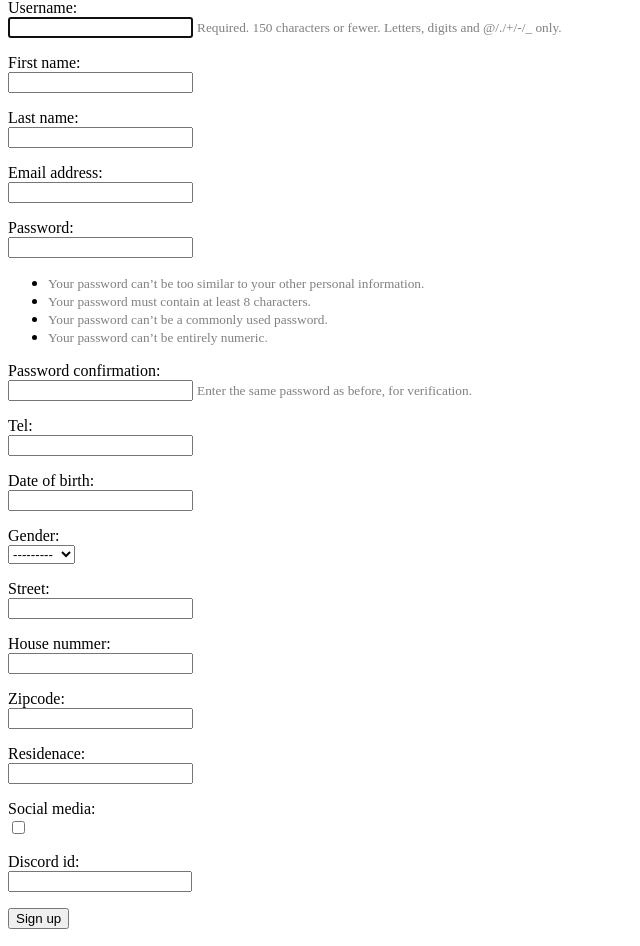
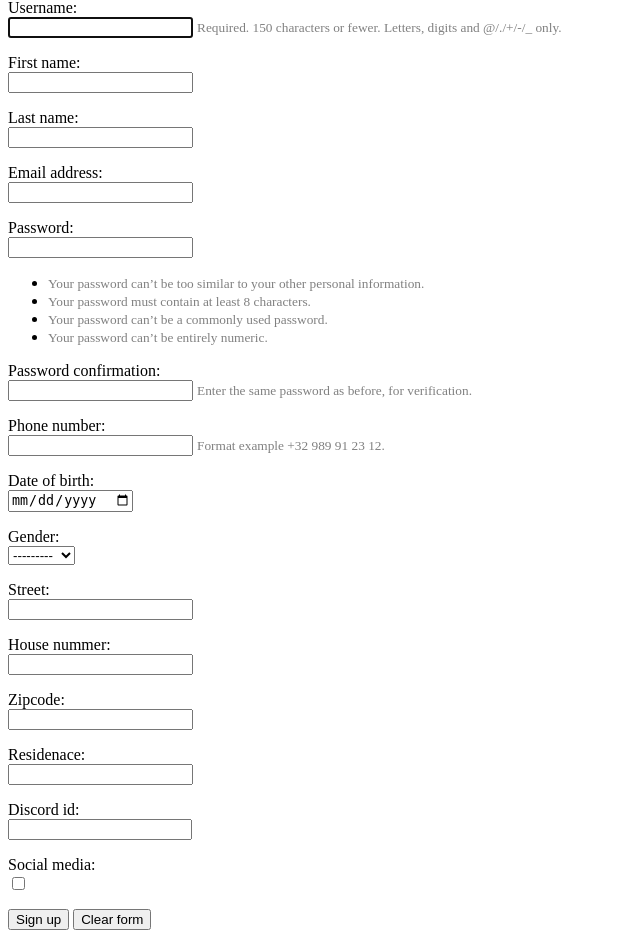
Before and after one commit to Pineapple217/Muze-Site, a Django app: page /ledenlijst/signup/ in a window 1280 px wide. Shown: the part 152-1098 px from the top of the page, without its empty margins (0-640 px from the left). Run offline with Django 4.2, Linux system fonts and the light colour scheme.

Commit message:
loguit start nog nie af

```diff
--- a/ledenlijst/forms.py
+++ b/ledenlijst/forms.py
@@ -3,7 +3,7 @@ from .models import Lid
 from django.contrib.auth.forms import UserCreationForm
 from django.contrib.auth.models import User
 from django.forms import ModelForm
-
+from django.forms.widgets import DateInput
 from django.utils.translation import gettext as _
 class UserSignUpForm(UserCreationForm):
     # first_name = forms.CharField()
@@ -37,14 +37,15 @@ class UserSignUpForm(UserCreationForm):
     #     return User
 
 class LidSignUpForm(ModelForm):
-    tel = forms.RegexField(regex=r'^\+?1?\d{9,15}$')
+    tel = forms.RegexField(regex=r'^\+[0-9]{2,3}\ [0-9]{3}(\ [0-9]{2}){3}$',
+                           label= _('Phone number'),
+                           help_text= _('Format example +32 989 91 23 12.'))
 
     class Meta:
         model = Lid
         fields = ('tel', 'date_of_birth', 'gender', 'street',
-                  'house_number', 'zipcode', 'residence', 'media', 'discord_id',)
+                  'house_number', 'zipcode', 'residence', 'discord_id', 'media',)
         labels = {
-            'tel': _('Phone number'),
             'date_of_birth': _('Date of birth'),
             'gender': _('Gender'),
             'street': _('Street'),
@@ -54,3 +55,6 @@ class LidSignUpForm(ModelForm):
             'discord_id': _('Discord id'),
             'media': _('Social media'),
         }
+        widgets = {
+                'date_of_birth': DateInput(attrs={'type': 'date'})
+            }
--- a/ledenlijst/templates/ledenlijst/signup.html
+++ b/ledenlijst/templates/ledenlijst/signup.html
@@ -19,5 +19,6 @@
     {% endfor %}
     {% endfor %}
     <button type="submit">Sign up</button>
+    <button type="reset">Clear form</button>
   </form>
 {% endblock %}
--- a/ledenlijst/views.py
+++ b/ledenlijst/views.py
@@ -15,21 +15,22 @@ def ledenlijst(request, *args, **kwargs):
     return render(request, 'ledenlijst/ledenlijst.html', context)
 
 def signup(request):
-    if request.method == 'POST':
-            user_form = UserSignUpForm(request.POST)
-            lid_form = LidSignUpForm(request.POST)
-            if user_form.is_valid() and lid_form.is_valid():
-                user = user_form.save()
-                user.refresh_from_db()
-                lid_form = LidSignUpForm(request.POST, instance = Lid(user=user))
-                lid_form.full_clean()
-                lid_form.save()
-
-
-                raw_password = user_form.cleaned_data.get('password1')
-                user = authenticate(username=user.username, password=raw_password)
-                login(request, user)
+    if not request.user.is_authenticated:
+        if request.method == 'POST':
+                user_form = UserSignUpForm(request.POST)
+                lid_form = LidSignUpForm(request.POST)
+                if user_form.is_valid() and lid_form.is_valid():
+                    user = user_form.save()
+                    user.refresh_from_db()
+                    lid_form = LidSignUpForm(request.POST, instance = Lid(user=user))
+                    lid_form.full_clean()
+                    lid_form.save()
+                    raw_password = user_form.cleaned_data.get('password1')
+                    user = authenticate(username=user.username, password=raw_password)
+                    login(request, user)
+        else:
+            user_form = UserSignUpForm()
+            lid_form = LidSignUpForm()
+        return render(request, 'ledenlijst/signup.html', {'forms': (user_form, lid_form)})
     else:
-        user_form = UserSignUpForm()
-        lid_form = LidSignUpForm()
-    return render(request, 'ledenlijst/signup.html', {'forms': (user_form, lid_form)})
+        return render(request,  'ledenlijst/already_logged_in.html')
```
Also changed, not shown: ledenlijst/templates/ledenlijst/already_logged_in.html (added, +8 -0 lines), 1 other file.
